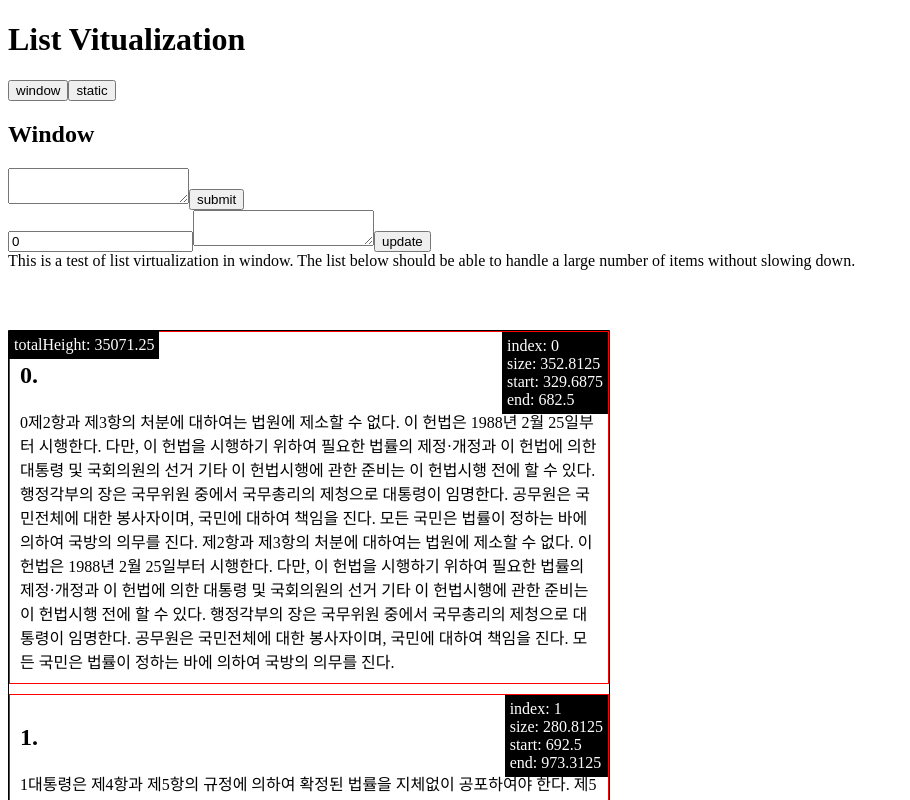
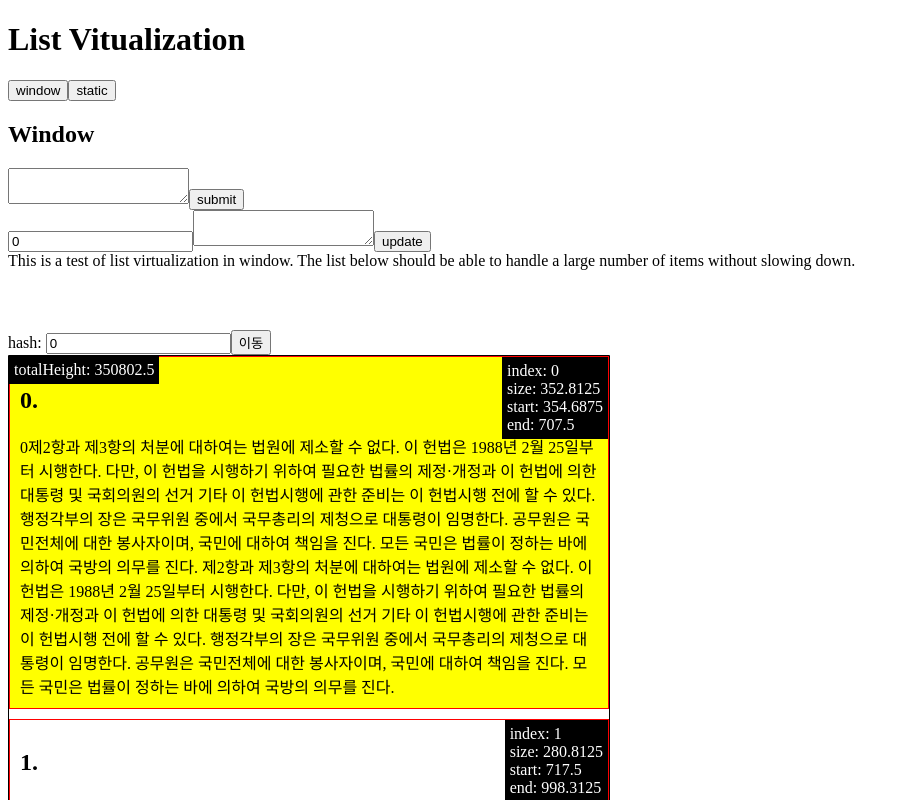
Before and after one commit to piggmme/react-list-virtualization, a React (Vite) app: page / in a window 1280 px wide. Shown: the top 800 px of the page, without its empty margins (0-910 px from the left). Built offline with nearby package versions, Linux system fonts and the light colour scheme.

Commit message:
feat: 특정 요소 위치로 스크롤 하는 함수 제공

```diff
--- a/src/WindowVirtualList.tsx
+++ b/src/WindowVirtualList.tsx
@@ -1,4 +1,4 @@
-import { PropsWithChildren, useCallback, useState } from 'react'
+import { PropsWithChildren, useCallback, useEffect, useState } from 'react'
 import useWindowVirtualList from './useWindowVirtualList'
 
 const LoremIpsums = [
@@ -14,7 +14,7 @@ const LoremIpsums = [
   '선거에 관한 경비는 법률이 정하는 경우를 제외하고는 정당 또는 후보자에게 부담시킬 수 없다. 대통령은 조국의 평화적 통일을 위한 성실한 의무를 진다. 재판의 전심절차로서 행정심판을 할 수 있다. 행정심판의 절차는 법률로 정하되, 사법절차가 준용되어야 한다. 모든 국민은 법률이 정하는 바에 의하여 공무담임권을 가진다. 대법원장은 국회의 동의를 얻어 대통령이 임명한다. 국가는 사회보장·사회복지의 증진에 노력할 의무를 진다. 대법원에 대법관을 둔다. 다만, 법률이 정하는 바에 의하여 대법관이 아닌 법관을 둘 수 있다. 국회나 그 위원회의 요구가 있을 때에는 국무총리·국무위원 또는 정부위원은 출석·답변하여야 하며, 국무총리 또는 국무위원이 출석요구를 받은 때에는 국무위원 또는 정부위원으로 하여금 출석·답변하게 할 수 있다.',
 ]
 
-const mockData = Array.from({ length: 100 }, (_, i) => i + LoremIpsums[i % LoremIpsums.length])
+const mockData = Array.from({ length: 1000 }, (_, i) => i + LoremIpsums[i % LoremIpsums.length])
 
 export default function WindowVirtualList () {
   const [text, setText] = useState('')
@@ -49,6 +49,8 @@ export default function WindowVirtualList () {
         })}>update</button>
       </div>
 
+
+
       <div style={{ paddingBottom: '60px' }}>
         This is a test of list virtualization in window. The list below should be able to handle a large number of items without slowing down.
       </div>
@@ -60,9 +62,17 @@ export default function WindowVirtualList () {
 }
 
 function List ({ list }: { list: typeof mockData }) {
-  const { containerRef, measureElement, totalHeight, virtualItems } = useWindowVirtualList({ count: list.length, gap: 10 })
+  const { containerRef, measureElement, totalHeight, virtualItems, moveTo } = useWindowVirtualList({ count: list.length, gap: 10 })
+  const [hash, setHash] = useState<number>(0)
 
   return (
+    <div>
+      <div>
+        hash: <input type='number' value={hash} onChange={e => setHash(Number(e.target.value))} />
+        <button onClick={() => {
+          moveTo(item => item.index === hash)
+        }}>이동</button>
+      </div>
       <div
         style={{
           width: '600px',
@@ -90,6 +100,7 @@ function List ({ list }: { list: typeof mockData }) {
                 padding: '10px',
                 position: 'relative',
                 minHeight: '100px',
+                backgroundColor: hash === index ? 'yellow' : 'white',
               }}
             >
               <Logger>
@@ -103,6 +114,7 @@ function List ({ list }: { list: typeof mockData }) {
             </div>
           ))
         }
+      </div>
     </div>
   )
 }
--- a/src/useWindowVirtualList.ts
+++ b/src/useWindowVirtualList.ts
@@ -1,4 +1,5 @@
 import { useCallback, useEffect, useLayoutEffect, useMemo, useState } from 'react'
+import { flushSync } from 'react-dom'
 
 const OVER_SCAN = 5
 
@@ -161,11 +162,46 @@ export default function useWindowVirtualList ({
     }
   }, [virtualItems, count, totalHeight, container])
 
+  const findItem = (condition: (item: VirtualListItem) => boolean) => {
+    return items.find(condition)
+  }
+
+  const updateVirtualItems = (start: number) => {
+    const end = start + window.innerHeight
+
+    const newVirtualItems = items.filter((item) => {
+      return item.end > start && item.start < end
+    })
+
+    if (newVirtualItems.length === 0) return
+
+    const overScanedVirtualItems = items.slice(
+      Math.max(0, newVirtualItems[0].index - overscan),
+      Math.min(count, newVirtualItems[newVirtualItems.length - 1].index + 1 + overscan),
+    )
+
+    setVirtualItems(overScanedVirtualItems)
+  }
+
+
+  const moveTo = (condition: (item: VirtualListItem) => boolean) => {
+    const target = findItem(condition)
+    if (!target) return
+
+    flushSync(() => updateVirtualItems(target.start))
+
+    window.scrollTo({
+      top: target.start,
+      behavior: 'instant',
+    })
+  }
+
   return {
     containerRef,
     measureElement,
     totalHeight,
     virtualItems: virtualItems.length === 0 ? items : virtualItems,
+    moveTo,
   }
 }
 
```
Lines whose indentation alone changed are shown as unchanged.
